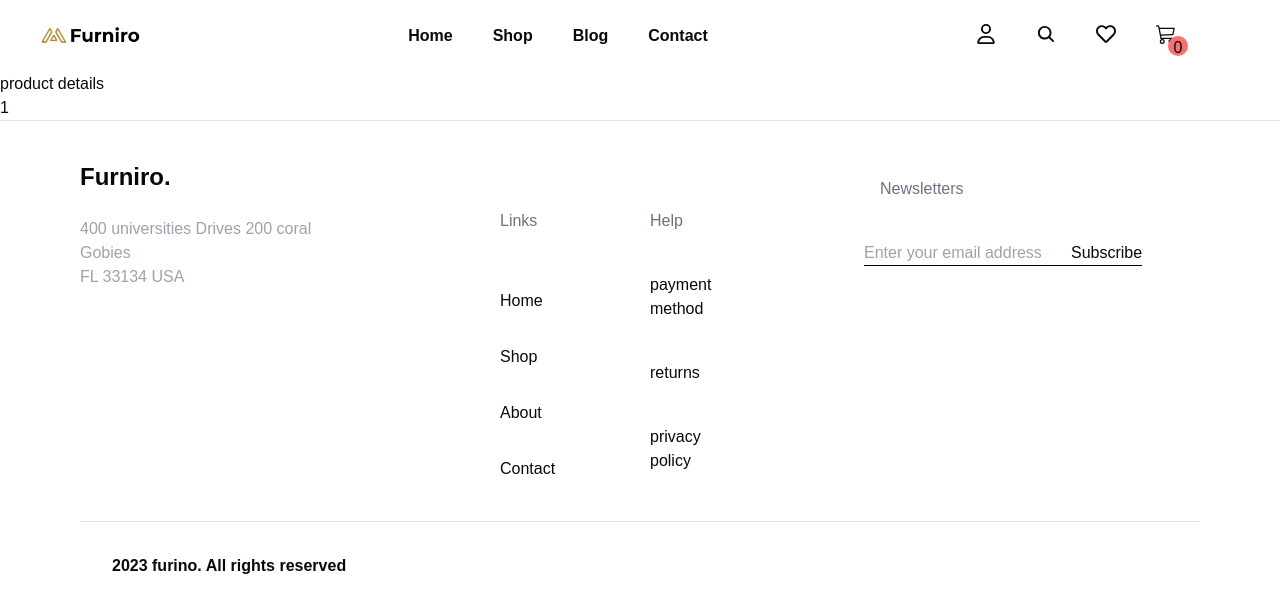
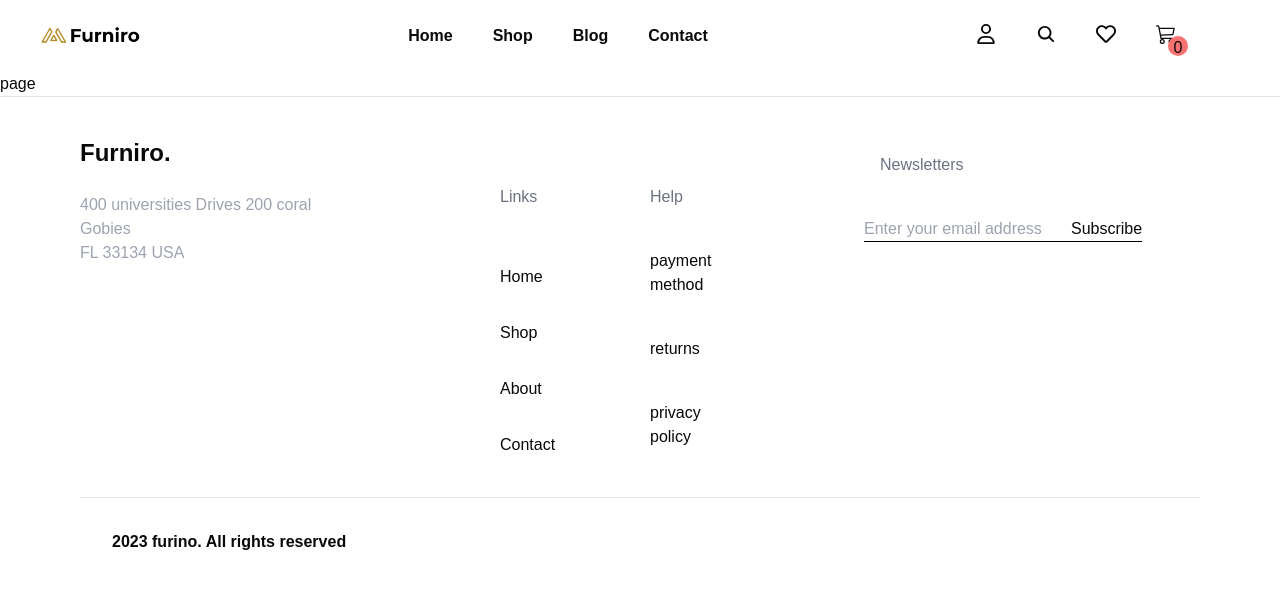
Before and after one commit to malaika75/ecommerce-hakathon, a Next.js app: page /Dynamic-routing/1 in a window 1280 px wide. Shown: the top 612 px of the page. Built offline with nearby package versions, Linux system fonts and the light colour scheme.

Commit message:
improvement

```diff
--- a/src/app/Dynamic-routing/[product]/page.tsx
+++ b/src/app/Dynamic-routing/[product]/page.tsx
@@ -1,16 +1,9 @@
-import Link from 'next/link'
 import React from 'react'
 
-
-function product({params}:{params:{product:string}}) {
+function page() {
   return (
-    <>
-
-    <div>product details</div>
-    <p>{params.product}</p>
-
-    </>
+    <div>page</div>
   )
 }
 
-export default product
+export default page
```
